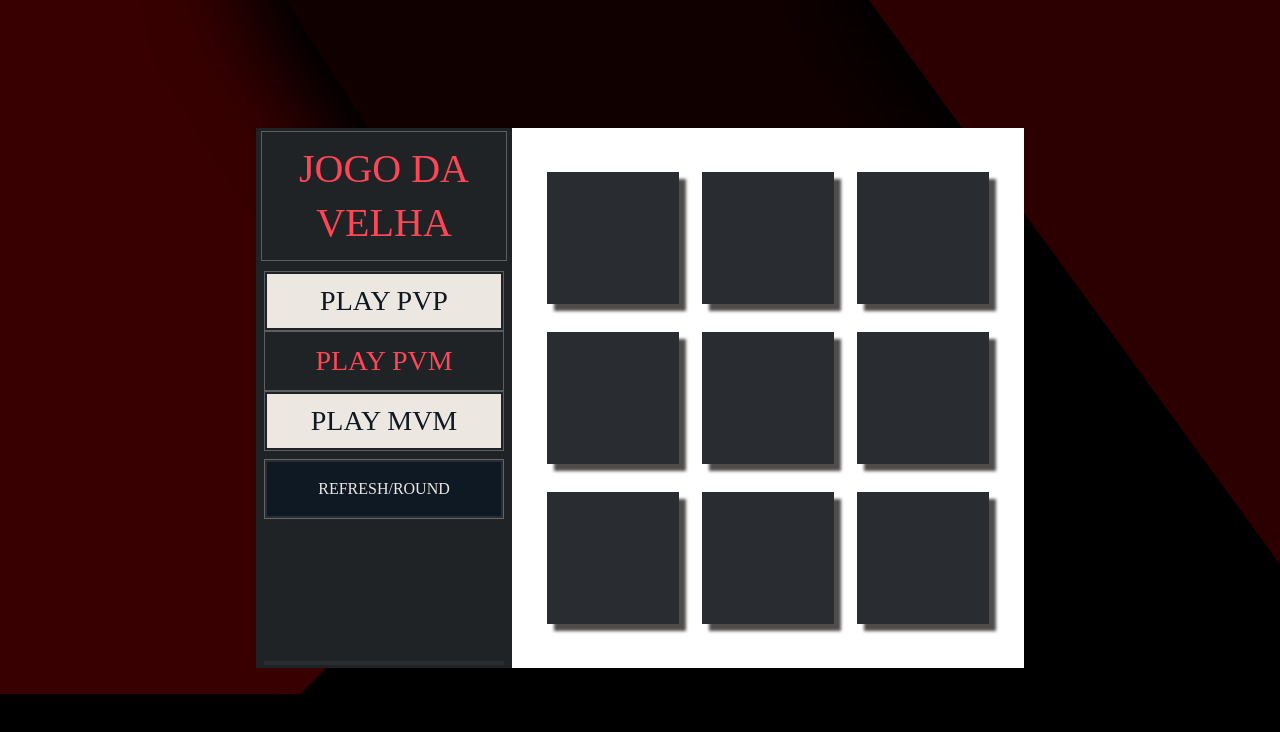
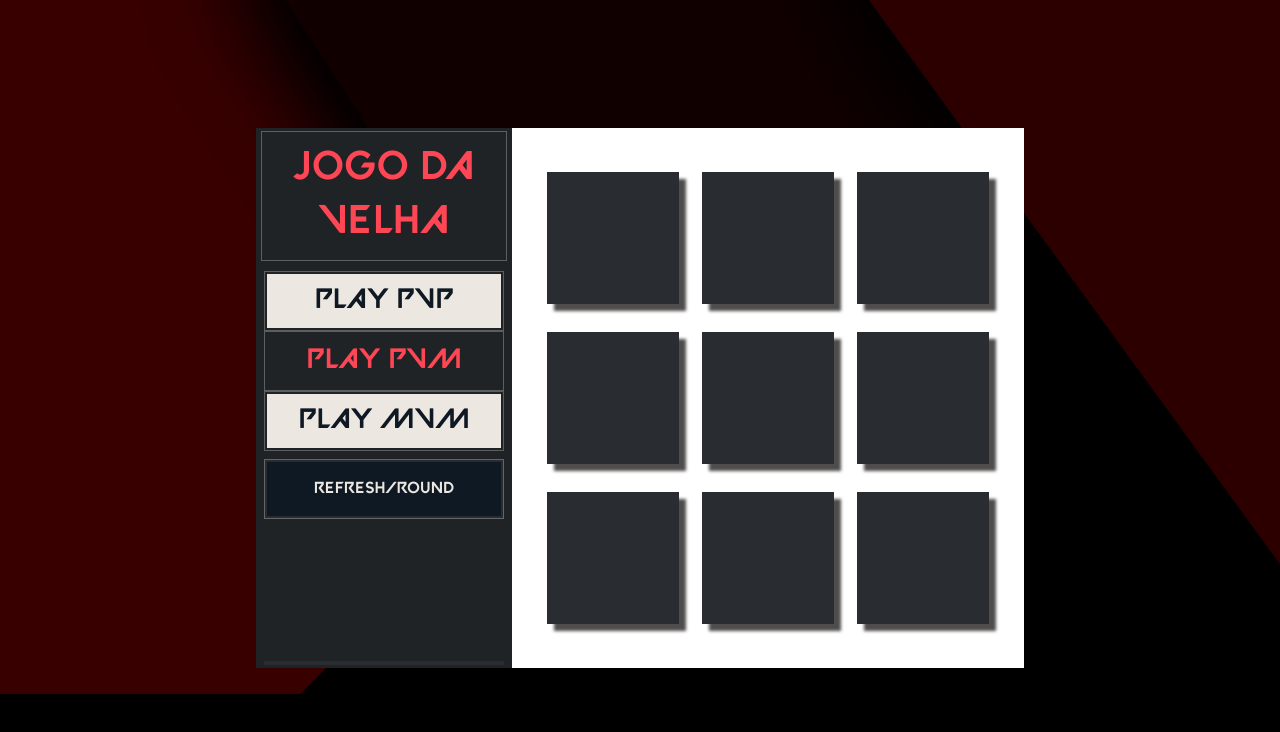
Before and after one commit to gabeps2/jogo-da-velha, a website: page index.html in a window 1280 px wide. Drawn offline with Linux system fonts and the light colour scheme; files whose address does not match are found by name.

Commit message:
bug fix - fonts

```diff
--- a/assets/styles/page-landing.css
+++ b/assets/styles/page-landing.css
@@ -1,5 +1,5 @@
 @font-face {
-    font-family: 'Valorant', 'Archivo', sans-serif;
+    font-family: Valorant;
     src: url('../fonts/ValorantFont.ttf') format('truetype');
     font-weight: normal;
     font-style: normal;
@@ -15,7 +15,7 @@
 
 body {
     background-color: rgb(0, 0, 0);
-    font-family: 'Valorant';
+    font-family: Valorant, Archivo, sans-serif;
     text-rendering: optimizeLegibility !important;
     -webkit-font-smoothing: antialiased !important;
     display: flex;
@@ -26,7 +26,6 @@ body {
     background-position: center;
     background-repeat: no-repeat;
     background-size: cover;
-
     --selected-area-img: url("../images/xicon.png");
     --width-container: 768px;
     --height-container: 540px;
@@ -37,6 +36,7 @@ body {
 }
 
 /* Buttons animation */
+
 div a {
     font-weight: 300;
     color: #ff4655;
@@ -125,6 +125,7 @@ div a:hover span.bg {
 }
 
 /* Containers */
+
 body #container {
     width: 100vw;
     height: 100vh;
@@ -212,8 +213,8 @@ body #container #game .area:hover {
     background-image: var(--selected-area-img);
 }
 
-@media only screen and (max-width: 700px){
+@media only screen and (max-width: 700px) {
     body {
         transform: scale(0.60);
-   }
+    }
 }
```
